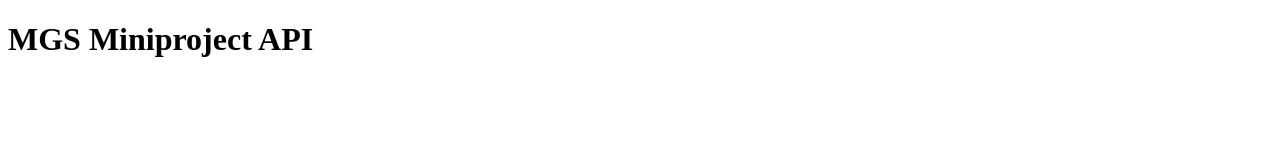
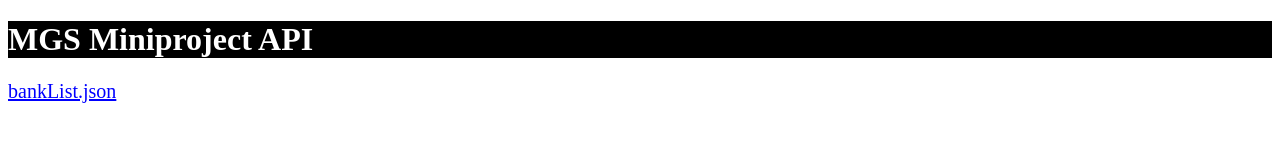
Before and after one commit to youngcodej22/mgs-miniproject-api, a website: page index.html in a window 1280 px wide. Drawn offline with Linux system fonts and the light colour scheme; no server answers.

Commit message:
feat: Update 'index.html'

```diff
--- a/index.html
+++ b/index.html
@@ -5,10 +5,22 @@
   <meta http-equiv="X-UA-Compatible" content="IE=edge">
   <meta name="viewport" content="width=device-width, initial-scale=1.0">
   <title>MGS Miniproject api</title>
+  <style>
+    h1 {
+      background-color: black;
+      color: #fff;
+    }
+    a {
+      display: block;
+      font-size: 20px;
+      color: blue;
+    }
+
+  </style>
 </head>
 <body>
 <h1>MGS Miniproject API</h1>
-<a href="http://"></a>
+<a href="https://youngcodej22.github.io/mgs-miniproject-api/bankList.json">bankList.json</a>
 <script>
   const api = fetch('https://prismatic-macaron-f46d3a.netlify.app/bankList.json ');
   api.then((res) => {
```
